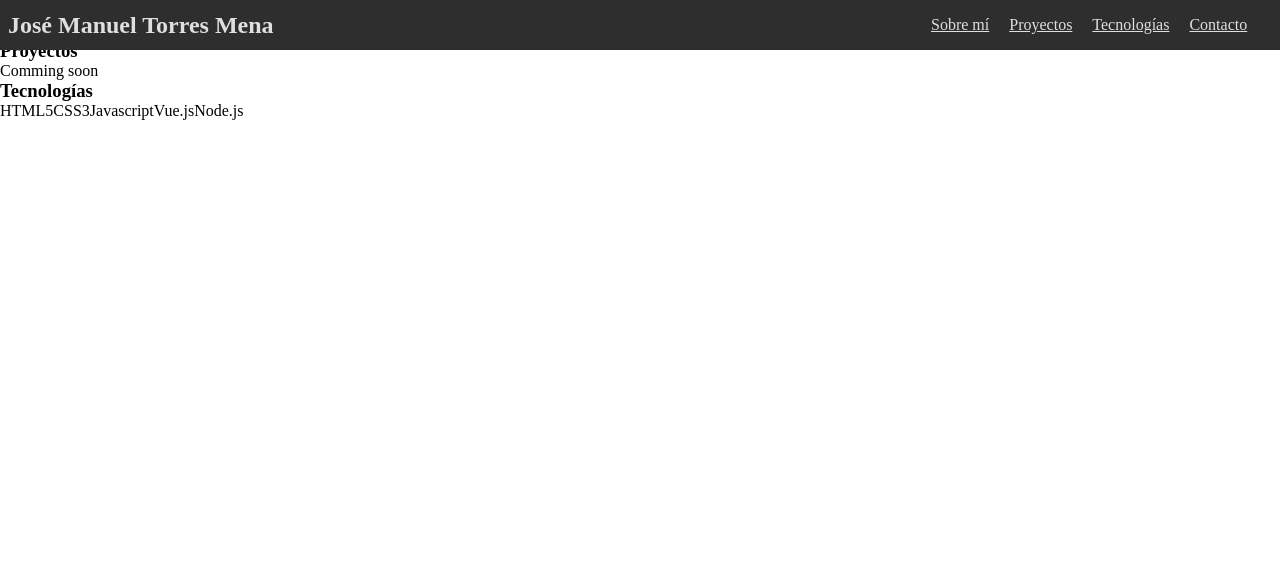
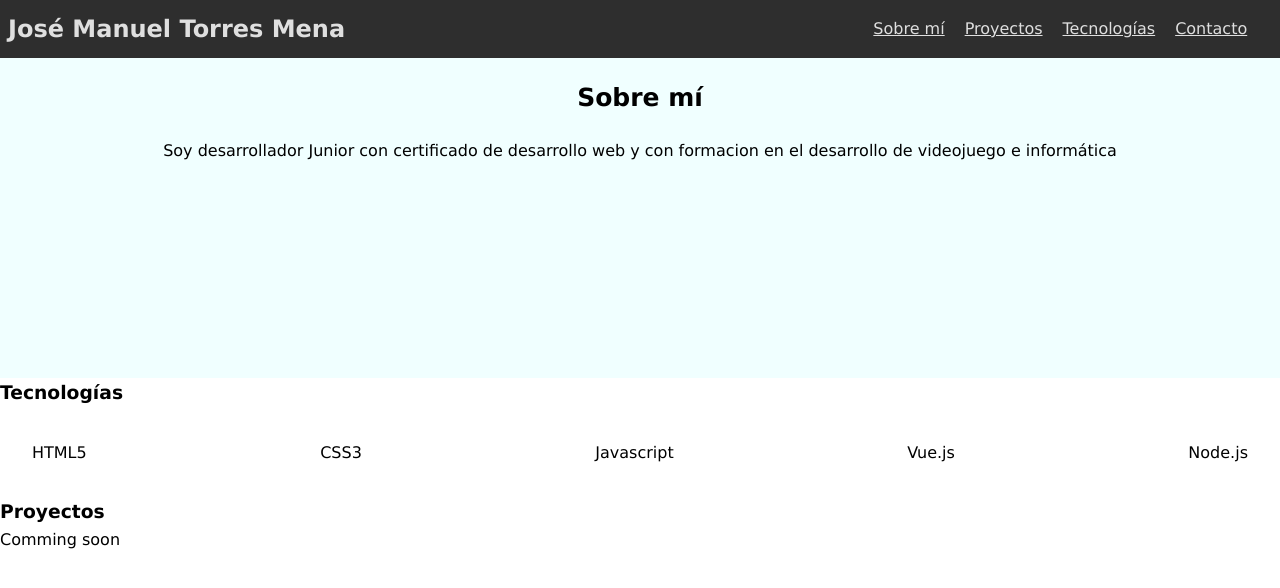
Before and after one commit to josemanueltm/projects-practices-JM, a Vue app in the folder JM-my-portfolio/: page / in a window 1280 px wide. Shown: the top 588 px of the page. Built offline with nearby package versions, Linux system fonts and the light colour scheme.

Commit message:
add about

```diff
--- a/JM-my-portfolio/src/App.vue
+++ b/JM-my-portfolio/src/App.vue
@@ -12,8 +12,8 @@ import Projects from './components/Projects.vue'
     <Header />
     <Home />
     <About />
+    <TechStack />
     <Projects />
-    <TechStack />
     <Contact />
   </div>
 
--- a/JM-my-portfolio/src/assets/main.scss
+++ b/JM-my-portfolio/src/assets/main.scss
@@ -3,6 +3,16 @@
   margin: 0;
   padding: 0;
   box-sizing: border-box;
+}
+
+/* GENERAL STYLES */
+body {
+  font-family: Verdana, Geneva, Tahoma, sans-serif;
+  line-height: 1.6;
+}
+
+html {
+  scroll-behavior: smooth;
 }
 
 /* NAVBAR */
@@ -12,7 +22,7 @@
   justify-content: space-between;
   align-items: center;
   background-color: rgb(46, 46, 46);
-  position: fixed;
+  /*position: fixed;*/
   width: 100%;
 
   .list-navbar {
@@ -35,3 +45,31 @@
     color: rgb(223, 223, 223);
   }
 }
+
+/* ABOUT */
+
+.about-container {
+  background-color: azure;
+  display: flex;
+  height: 40vh;
+  flex-direction: column;
+  text-align: center;
+}
+
+.about-container h3 {
+  font-size: 25px;
+  margin: 20px;
+}
+
+/*TechStack*/
+.tech {
+  padding: 35px 70px;
+}
+
+.tech-container,
+.tech-img {
+  display: flex;
+  padding: 1em;
+  justify-content: space-between;
+  align-items: center;
+}
--- a/JM-my-portfolio/src/components/About.vue
+++ b/JM-my-portfolio/src/components/About.vue
@@ -1,5 +1,5 @@
 <template>
-  <section>
+  <section class="about-container" id="about">
     <h3>Sobre mí</h3>
     <p>Soy desarrollador Junior con certificado de desarrollo web y con formacion en el desarrollo de videojuego e
       informática</p>
--- a/JM-my-portfolio/src/components/TechStack.vue
+++ b/JM-my-portfolio/src/components/TechStack.vue
@@ -1,8 +1,22 @@
 <template>
+  <section id="tech">
     <h3>Tecnologías</h3>
+    <div class="tech-container">
+      <div class="tech-img">
         <span>HTML5</span>
+      </div>
+      <div class="tech-img">
         <span>CSS3</span>
+      </div>
+      <div class="tech-img">
         <span>Javascript</span>
+      </div>
+      <div class="tech-img">
         <span>Vue.js</span>
+      </div>
+      <div class="tech-img">
         <span>Node.js</span>
+      </div>
+    </div>
+  </section>
 </template>
```
Lines whose indentation alone changed are shown as unchanged.
